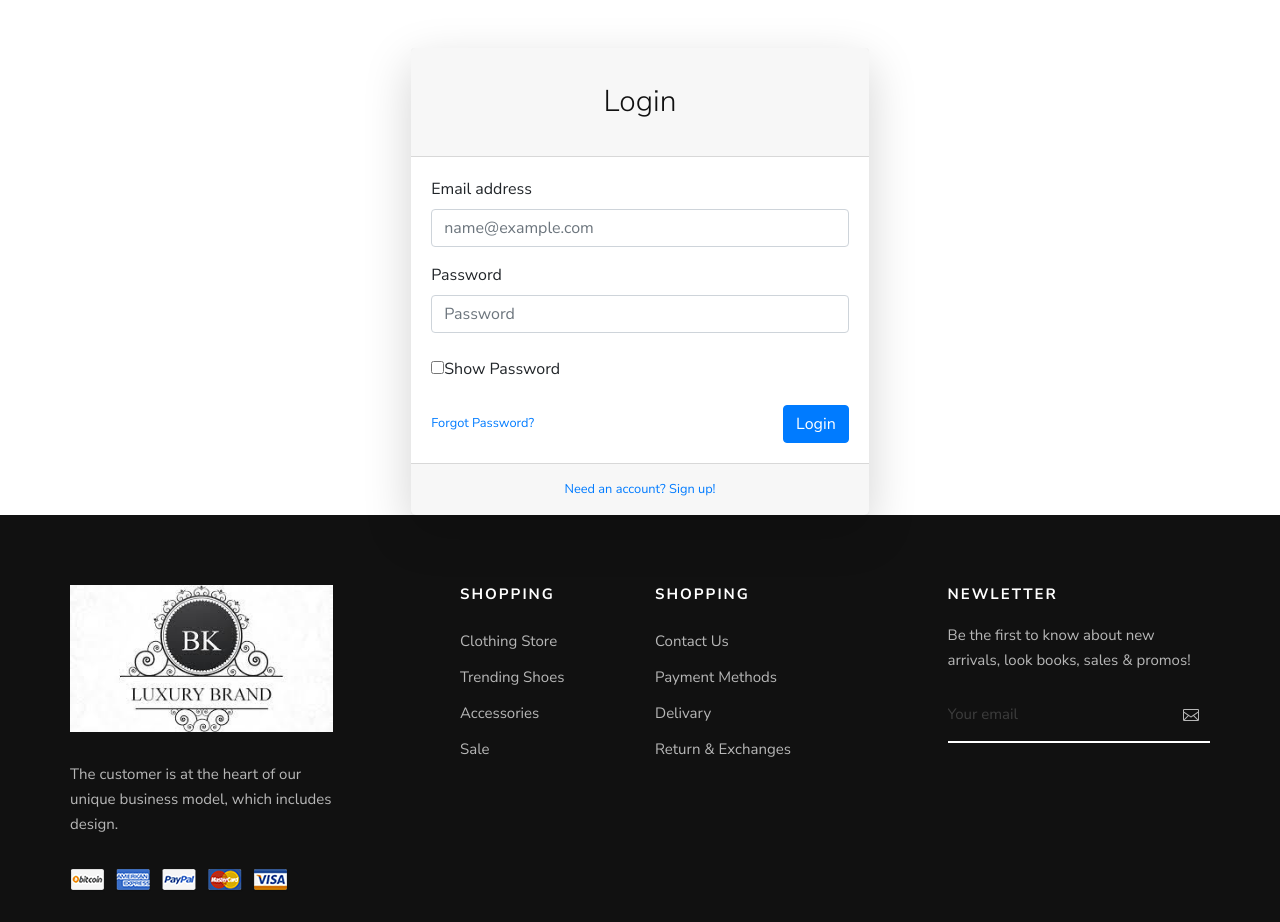
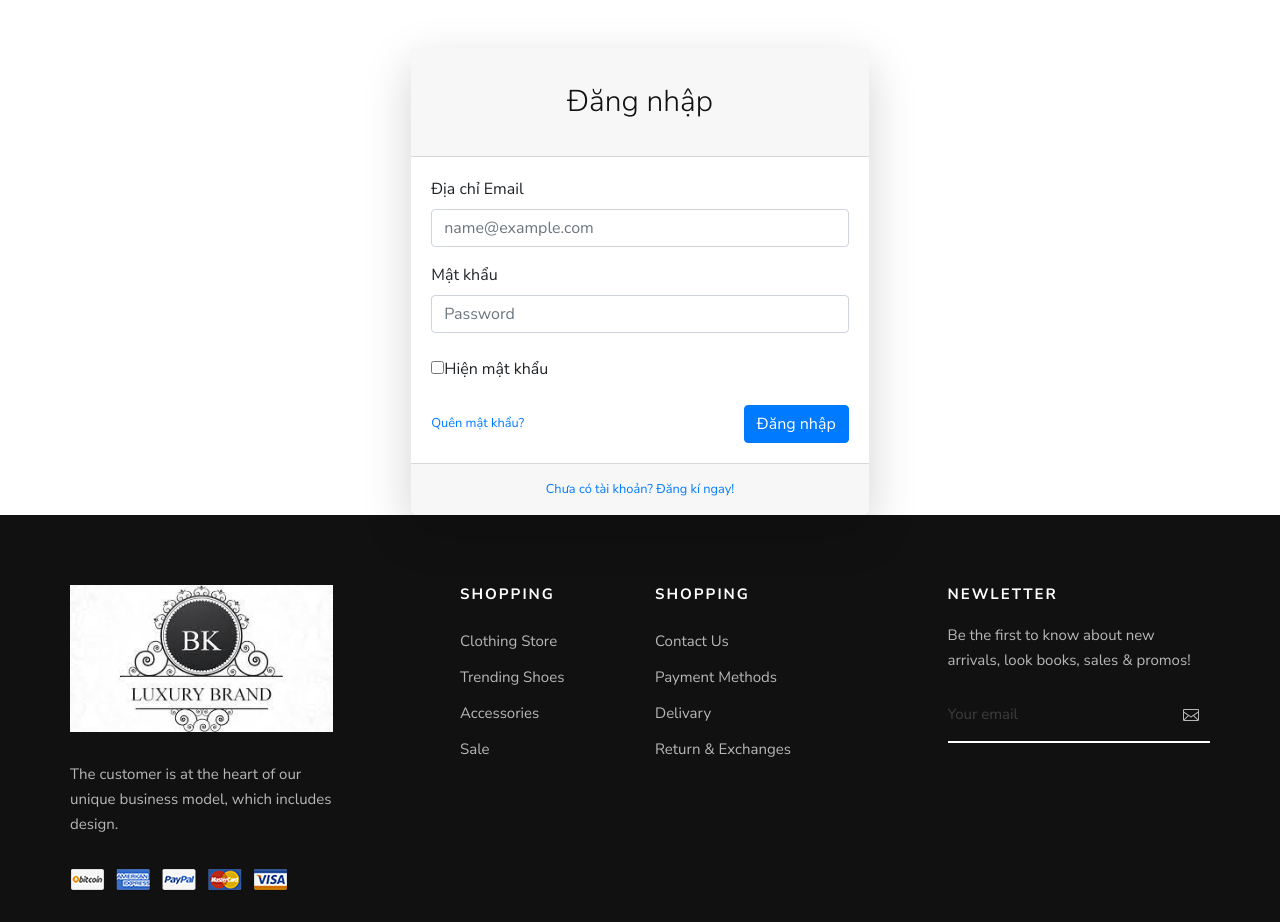
Before and after one commit to lephongplus2016/bk-fashion-shop-web-212, a PHP site: page /bk-fashion-shop-web-212/login.php in a window 1280 px wide. Shown: the part 130-1052 px from the top of the page. Run offline with PHP 8.4, Linux system fonts and the light colour scheme; data comes from the database, SQL or seed files in the repository; some libraries are stand-ins or nearby versions.

Commit message:
Little update

```diff
--- a/logout.php
+++ b/ajax/logout.php
@@ -1,7 +1,7 @@
 <?php
 ob_start();
 session_start();
-include 'lib/session.php';
+include '../lib/session.php';
 Session::init();
 
 if(isset($_GET['user_id'])){
--- a/inc/header.php
+++ b/inc/header.php
@@ -83,7 +83,7 @@
                             <!--<li class="active"><a href="./index.php">Home</a></li>-->
                             <li><a href="./index.php">Trang chủ</a></li>
                             <li><a href="./shop.php">Sản Phẩm</a></li>
-                            <li><a href="#">Phân loại</a>
+                            <li><a>Phân loại</a>
                                 <ul class="dropdown">
                                     <?php
                                         $catlist = $category->showCategorybyName();
@@ -151,7 +151,7 @@
                                         }
                                     ?>
                                     <div class="dropdown-divider"></div>
-                                    <a class="dropdown-item" onclick="$.getScript('logout.php?user_id=<?php echo Session::get('user_id')?>');">Đăng xuất</a>
+                                    <a class="dropdown-item" onclick="$.getScript('ajax/logout.php?user_id=<?php echo Session::get('user_id')?>');">Đăng xuất</a>
                                 </div>
                                 </div>
                         <?php
--- a/login.php
+++ b/login.php
@@ -46,7 +46,7 @@ function validate_login() {
                         <div class="row justify-content-center">
                             <div class="col-lg-5">
                                 <div class="card shadow-lg border-0 rounded-lg mt-5">
-                                    <div class="card-header"><h3 class="text-center font-weight-light my-4">Login</h3>
+                                    <div class="card-header"><h3 class="text-center font-weight-light my-4">Đăng nhập</h3>
                                          <?php
                                         if(isset($login_user)){
                                             echo $login_user; ?>
@@ -55,29 +55,29 @@ function validate_login() {
                                     <div class="card-body">
                                         <form name="loginForm" onsubmit="return validate_login();" action="" method="post">
                                             <div class="form-floating mb-3">
-                                                <label for="inputEmail">Email address</label>
+                                                <label for="inputEmail">Địa chỉ Email</label>
                                                 <input class="form-control" id="inputEmail" type="email" placeholder="name@example.com" name="email" onchange="document.getElementById('alert1').style.display = 'none';"/>
                                                 <span class="invalid-feedback" id="alert1">Vui lòng nhập email</span>
                                             </div>
                                             <div class="form-floating mb-3">
-                                                <label for="inputPassword">Password</label>
+                                                <label for="inputPassword">Mật khẩu</label>
                                                 <input class="form-control" id="inputPassword" type="password" placeholder="Password" name="password" onchange="document.getElementById('alert2').style.display = 'none';"/>
-                                                <span class="invalid-feedback" id="alert2">Vui lòng nhập password</span>
+                                                <span class="invalid-feedback" id="alert2">Vui lòng nhập mật khẩu</span>
                                                 <br>
-                                                <input type="checkbox" onclick="hideShowPassword()">Show Password
+                                                <input type="checkbox" onclick="hideShowPassword()">Hiện mật khẩu
                                             </div>
                                             <!-- <div class="form-check mb-3">
                                                 <input class="form-check-input" id="inputRememberPassword" type="checkbox" value="" />
                                                 <label class="form-check-label" for="inputRememberPassword">Remember Password</label>
                                             </div> -->
                                             <div class="d-flex align-items-center justify-content-between mt-4 mb-0">
-                                                <a class="small" href="password.php">Forgot Password?</a>
-                                                <input type="submit" name="loginForm" class="btn btn-primary" value="Login">
+                                                <a class="small" href="password.php">Quên mật khẩu?</a>
+                                                <input type="submit" name="loginForm" class="btn btn-primary" value="Đăng nhập">
                                             </div>
                                         </form>
                                     </div>
                                     <div class="card-footer text-center py-3">
-                                        <div class="small"><a href="register.php">Need an account? Sign up!</a></div>
+                                        <div class="small"><a href="register.php">Chưa có tài khoản? Đăng kí ngay!</a></div>
                                     </div>
                                 </div>
                             </div>
```
